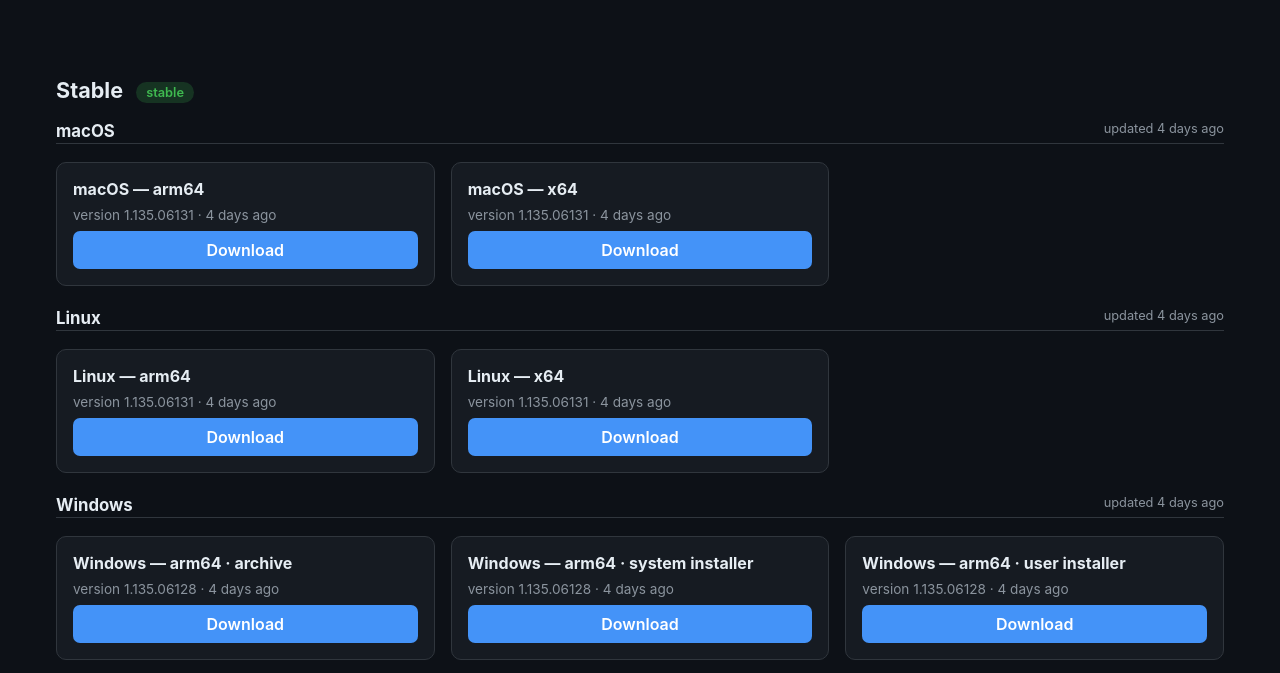
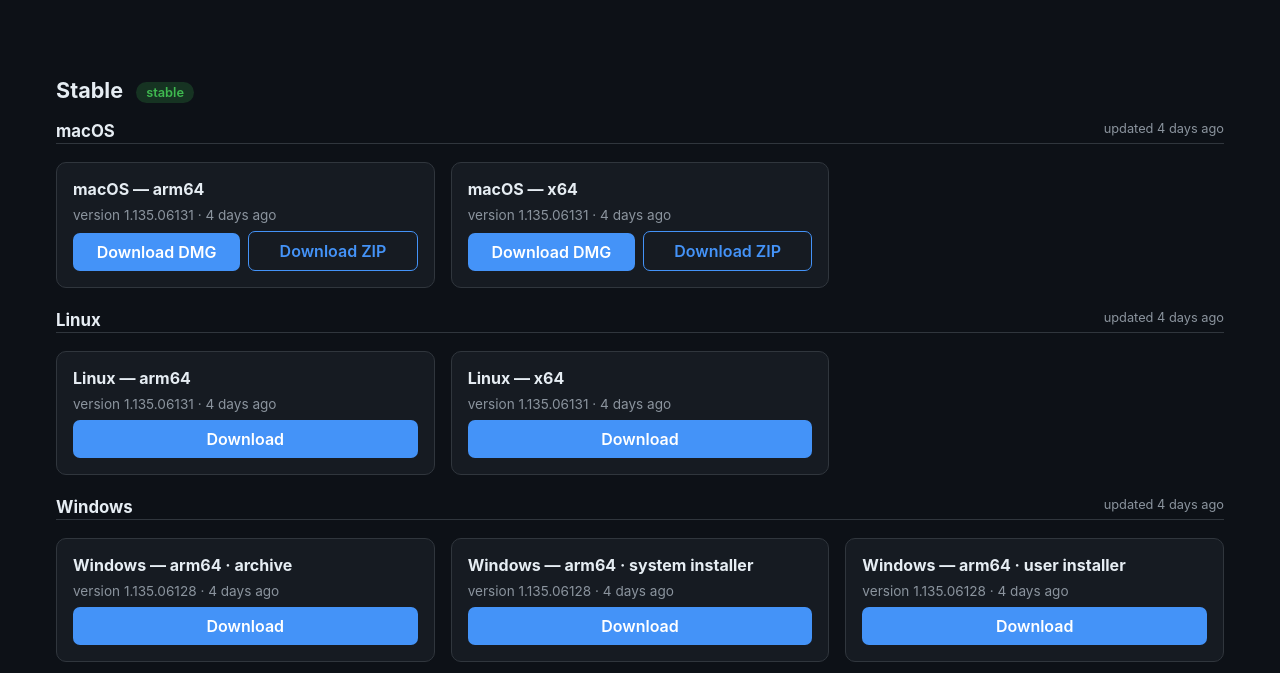
Before and after one commit to mimikkai/versions, a plain HTML site: page index.html in a window 1280 px wide. Shown: the part 118-791 px from the top of the page. Drawn offline with Linux system fonts and the light colour scheme.

Commit message:
Add DMG download button for macOS on releases page

```diff
--- a/data/insider.json
+++ b/data/insider.json
@@ -4,14 +4,16 @@
     "name": "1.135.06039-insider",
     "productVersion": "1.135.6039.0-insider",
     "url": "https://github.com/mimikkai/mimikkai-editor-insiders/releases/download/1.135.06039-insider/MimikkAI.Editor-darwin-arm64-1.135.06039-insider.zip",
-    "timestamp": "1788903701048"
+    "timestamp": "1788903701048",
+    "dmg": "https://github.com/mimikkai/mimikkai-editor-insiders/releases/download/1.135.06039-insider/MimikkAI.Editor.arm64.1.135.06039-insider.dmg"
   },
   {
     "path": "insider/darwin/x64",
     "name": "1.135.06039-insider",
     "productVersion": "1.135.6039.0-insider",
     "url": "https://github.com/mimikkai/mimikkai-editor-insiders/releases/download/1.135.06039-insider/MimikkAI.Editor-darwin-x64-1.135.06039-insider.zip",
-    "timestamp": "1788902935646"
+    "timestamp": "1788902935646",
+    "dmg": "https://github.com/mimikkai/mimikkai-editor-insiders/releases/download/1.135.06039-insider/MimikkAI.Editor.x64.1.135.06039-insider.dmg"
   },
   {
     "path": "insider/linux/arm64",
--- a/data/stable.json
+++ b/data/stable.json
@@ -4,14 +4,16 @@
     "name": "1.135.06131",
     "productVersion": "1.135.6131.0",
     "url": "https://github.com/mimikkai/mimikkai-editor/releases/download/1.135.06131/MimikkAI.Editor-darwin-arm64-1.135.06131.zip",
-    "timestamp": "1789219870217"
+    "timestamp": "1789219870217",
+    "dmg": "https://github.com/mimikkai/mimikkai-editor/releases/download/1.135.06131/MimikkAI.Editor.arm64.1.135.06131.dmg"
   },
   {
     "path": "stable/darwin/x64",
     "name": "1.135.06131",
     "productVersion": "1.135.6131.0",
     "url": "https://github.com/mimikkai/mimikkai-editor/releases/download/1.135.06131/MimikkAI.Editor-darwin-x64-1.135.06131.zip",
-    "timestamp": "1789218544481"
+    "timestamp": "1789218544481",
+    "dmg": "https://github.com/mimikkai/mimikkai-editor/releases/download/1.135.06131/MimikkAI.Editor.x64.1.135.06131.dmg"
   },
   {
     "path": "stable/linux/arm64",
--- a/index.html
+++ b/index.html
@@ -30,8 +30,9 @@
   .card { background: var(--card); border: 1px solid var(--border); border-radius: 10px; padding: 16px; display: flex; flex-direction: column; gap: 8px; }
   .card .os { font-weight: 700; font-size: 1rem; }
   .card .meta { color: var(--muted); font-size: .85rem; word-break: break-all; }
-  .card a.btn { display: block; text-align: center; background: var(--accent); color: #fff; text-decoration: none; font-weight: 600; padding: 9px 12px; border-radius: 7px; margin-top: auto; }
-  .card a.btn:hover { filter: brightness(1.15); }
+  .card .btn-row { display: flex; gap: 8px; margin-top: auto; }
+  .card a.btn { display: block; flex: 1; text-align: center; background: var(--accent); color: #fff; text-decoration: none; font-weight: 600; padding: 9px 12px; border-radius: 7px; margin-top: auto; }
+  .card a.btn-alt { background: transparent; color: var(--accent); border: 1px solid var(--accent); }
   footer { text-align: center; color: var(--muted); font-size: .85rem; padding: 16px; }
   a { color: var(--accent); }
 </style>
@@ -102,11 +103,27 @@
   const meta = document.createElement('div');
   meta.className = 'meta';
   meta.textContent = 'version ' + e.name + ' · ' + ago(Number(e.timestamp));
-  const a = document.createElement('a');
-  a.className = 'btn';
-  a.href = e.url;
-  a.textContent = 'Download';
-  card.append(os, meta, a);
+  const isMac = e.path.includes('darwin');
+  if (isMac && e.dmg) {
+    const row = document.createElement('div');
+    row.className = 'btn-row';
+    const d = document.createElement('a');
+    d.className = 'btn';
+    d.href = e.dmg;
+    d.textContent = 'Download DMG';
+    const z = document.createElement('a');
+    z.className = 'btn btn-alt';
+    z.href = e.url;
+    z.textContent = 'Download ZIP';
+    row.append(d, z);
+    card.append(os, meta, row);
+  } else {
+    const a = document.createElement('a');
+    a.className = 'btn';
+    a.href = e.url;
+    a.textContent = 'Download';
+    card.append(os, meta, a);
+  }
   return card;
 }
 
```
Also changed, not shown: 1 other file.
